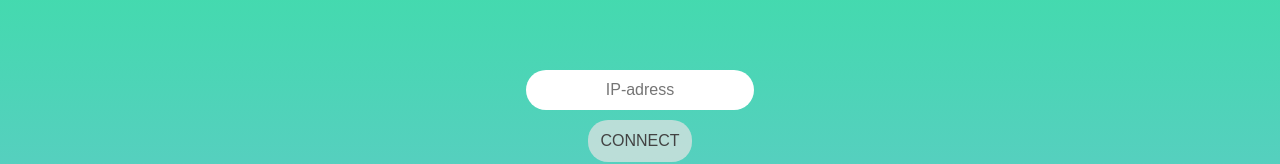
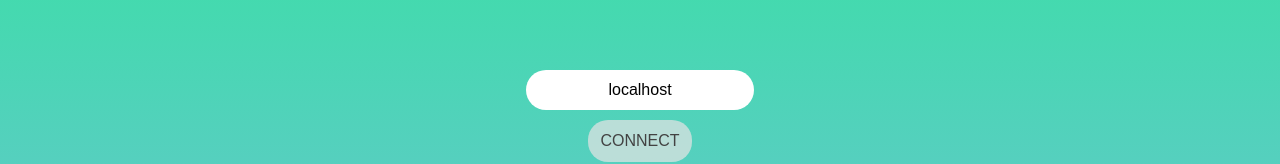
Before and after one commit to Disembleergon/NL2_Control-Panel, a React (Create React App) app: page / in a window 1280 px wide. Shown: the part 284-448 px from the top of the page. Built offline with nearby package versions, Linux system fonts and the light colour scheme.

Commit message:
entering the IP is now optional

```diff
--- a/src/client/components/Menu.js
+++ b/src/client/components/Menu.js
@@ -2,6 +2,7 @@ import React from "react";
 import "../styles/Menu.css";
 
 function Menu() {
+  // connect with server
   let onBtnClick = () => {
     let IP_adress = document.querySelector(".menuInput").value;
 
@@ -31,7 +32,7 @@ function Menu() {
       <div className="menu">
         <input
           type="text"
-          placeholder="IP-adress"
+          defaultValue={document.location.hostname}
           className="menuInput"
         ></input>
         <button className="menuButton" onClick={onBtnClick}>
```
